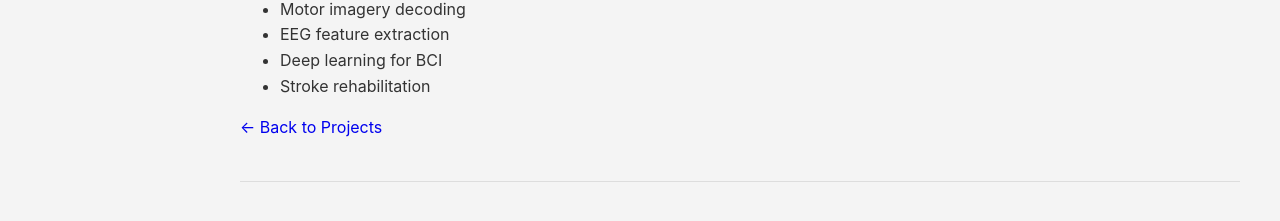
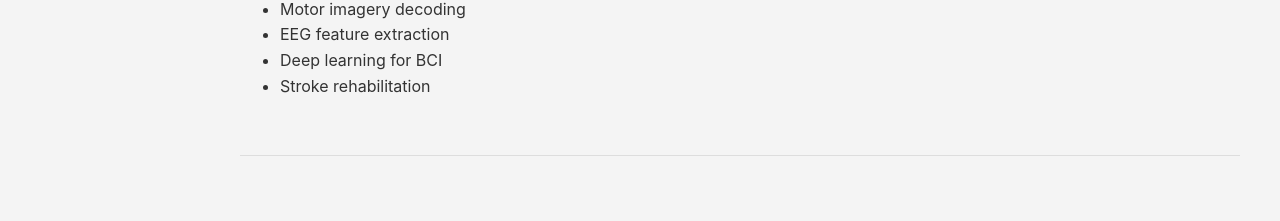
Before and after one commit to alessandrovato/alessandrovato.github.io, a Jekyll site: the page built from neural_decoding.html, in a window 1280 px wide. Shown: the part 556-777 px from the top of the page. Built offline with Jekyll 4.4.1, drawn with Linux system fonts in a browser that asks for light colours.

Commit message:
Update neural_decoding.html

```diff
--- a/neural_decoding.html
+++ b/neural_decoding.html
@@ -34,8 +34,5 @@ title: Neural Decoding
 
     </div>
 
-    <div class="container">
-    <a href="/#projects.html" class="back-button">← Back to Projects</a>
-    </div>
 
 </section>
```
